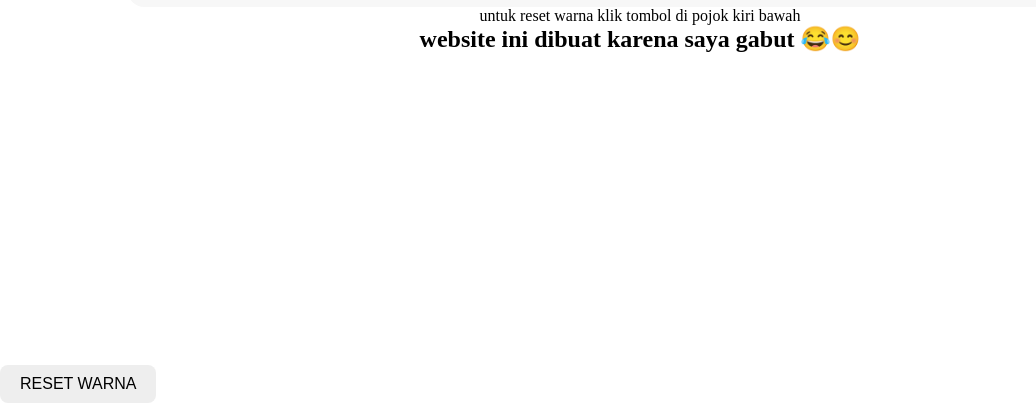
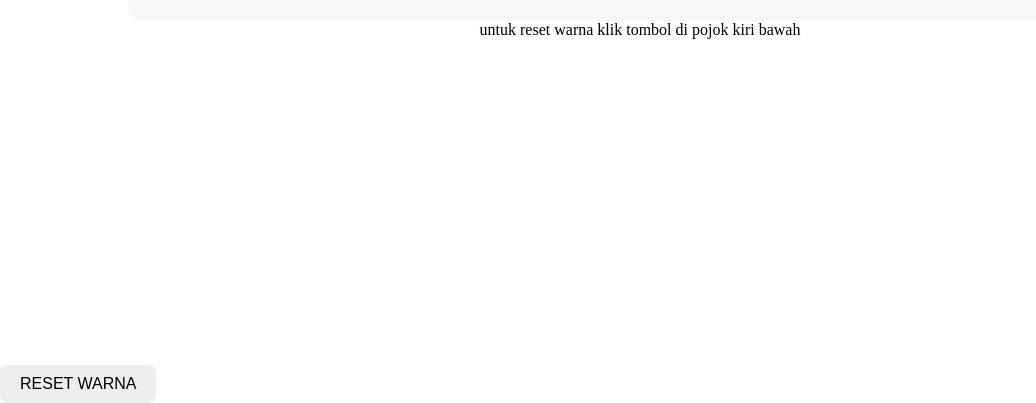
Before and after one commit to kunjungikamidisini/web-change-color, a plain HTML site: page index.html in a window 1280 px wide. Shown: the part 459-862 px from the top of the page, without its empty margins (0-1036 px from the left). Drawn offline with Linux system fonts and the light colour scheme.

Commit message:
Update index.html

```diff
--- a/index.html
+++ b/index.html
@@ -17,7 +17,6 @@
         <div class="circle black"></div>
       </div>
       <p>untuk reset warna klik tombol di pojok kiri bawah</p>
-      <h2>website ini dibuat karena saya gabut 😂😊</h2>
     </div>
     <div>
       <button id="resetBtn">RESET WARNA</button>
```
